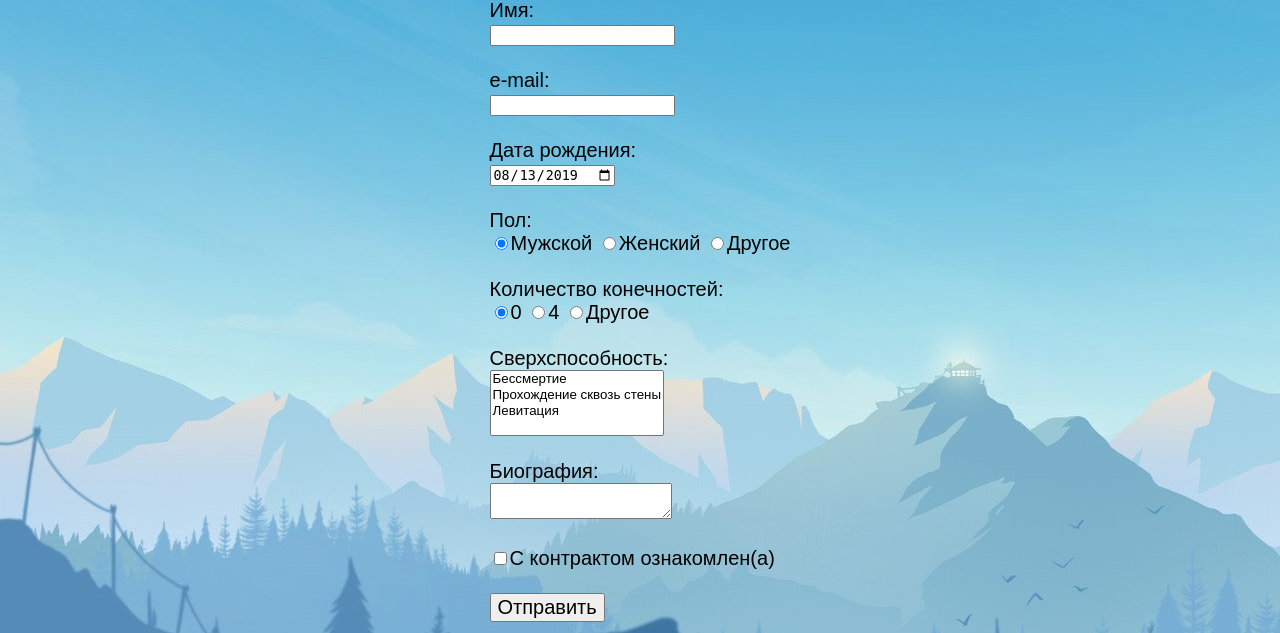
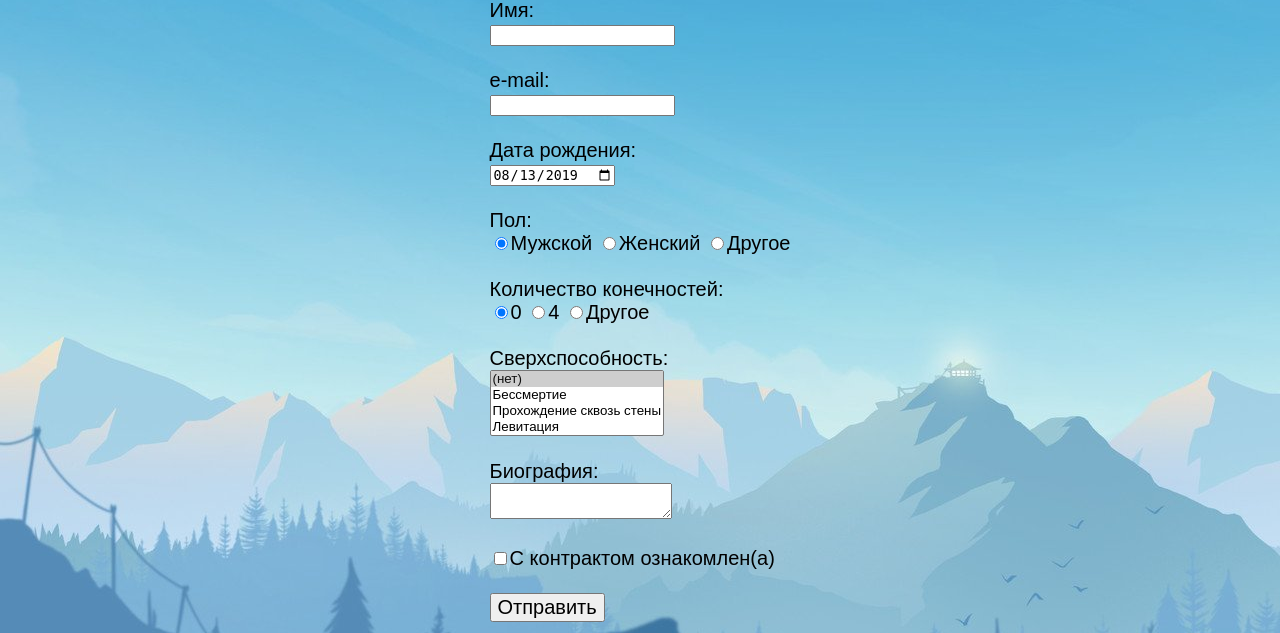
Before and after one commit to reizei1510/Backend, a PHP site: page /form.php in a window 1280 px wide. Shown: the part 84-717 px from the top of the page. Run offline with PHP 8.4, Linux system fonts and the light colour scheme.

Commit message:
Update form.php

```diff
--- a/3ex/form.php
+++ b/3ex/form.php
@@ -69,6 +69,7 @@
                 <label>
                     Сверхспособность:<br />
                     <select name="superpowers[]" multiple="multiple">
+                        <option value="Значение0" selected="selected">(нет)</option>
                         <option value="Значение1">Бессмертие</option>
                         <option value="Значение2">Прохождение сквозь стены</option>
                         <option value="Значение3">Левитация</option>
```
